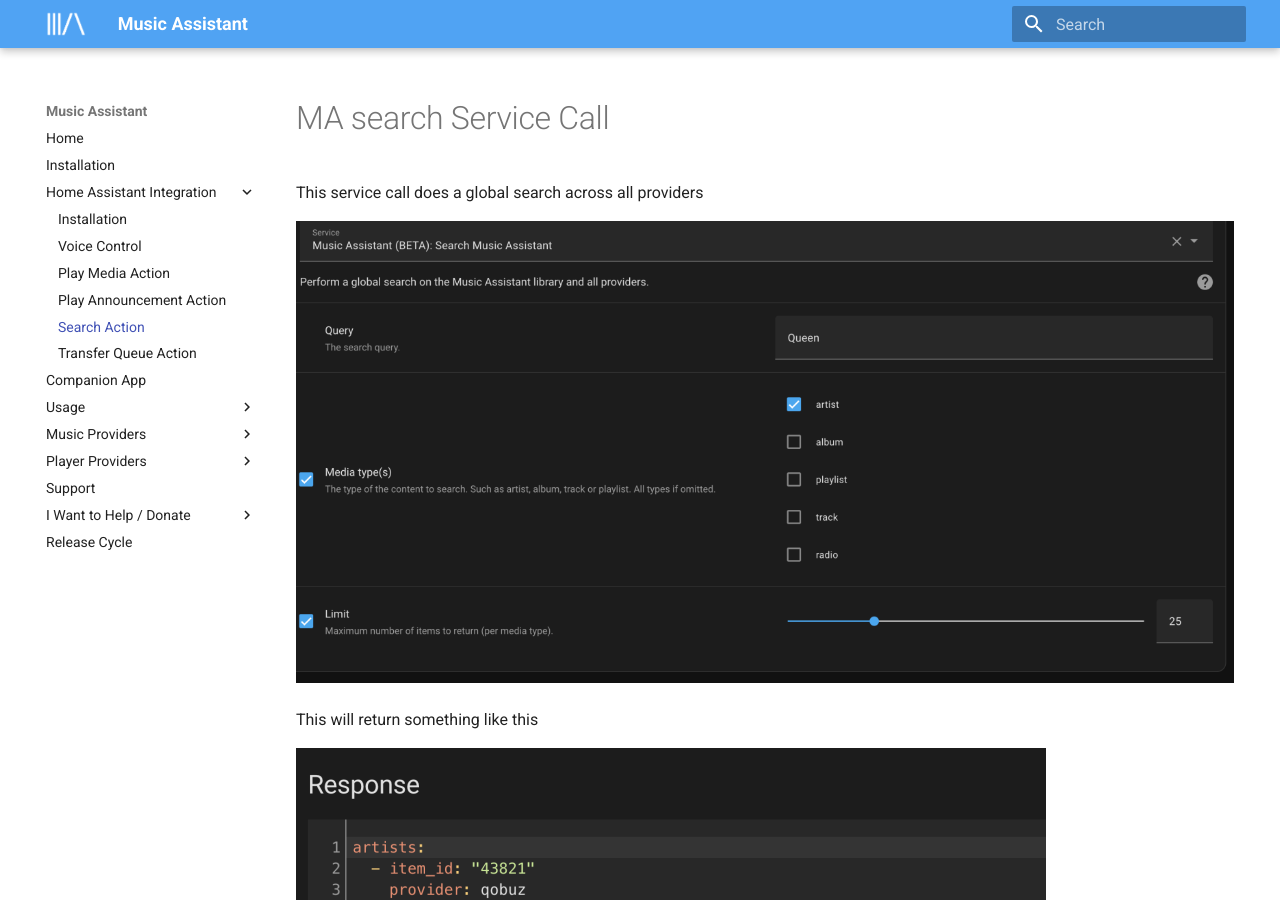
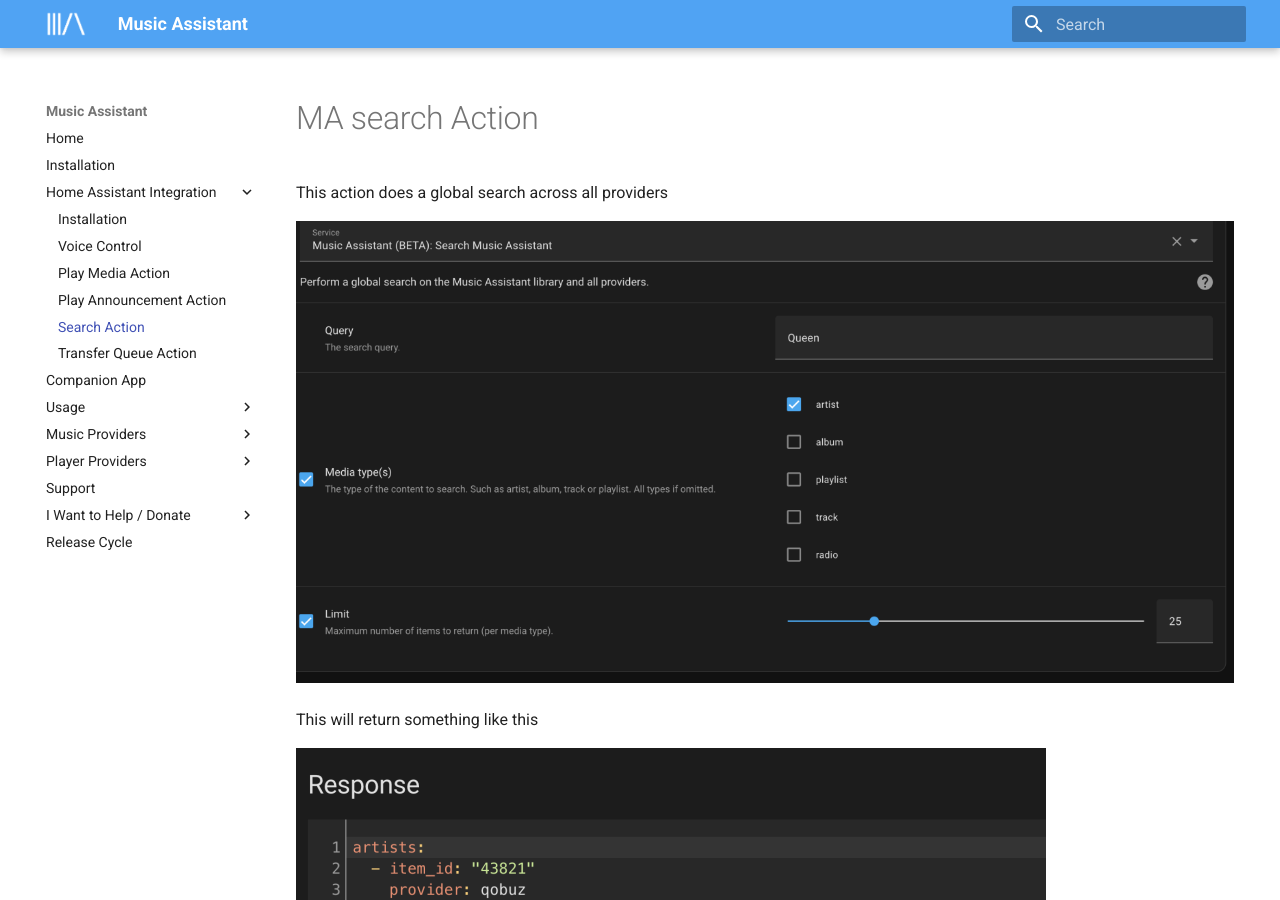
Before and after one commit to pwbriggs/music-assistant.github.io, an MkDocs documentation site: the page built from docs/faq/masssearch.md, in a window 1280 px wide and 900 px high. Built offline with MkDocs 1.6.1 and Material for MkDocs 9.7.7, drawn with Linux system fonts in a browser that asks for light colours.

Commit message:
Change service call to action

```diff
--- a/docs/faq/masssearch.md
+++ b/docs/faq/masssearch.md
@@ -1,6 +1,6 @@
-# MA search Service Call
+# MA search Action
 
-This service call does a global search across all providers
+This action does a global search across all providers
 
 ![image](../assets/screenshots/service-call/search1.png)
 
```
